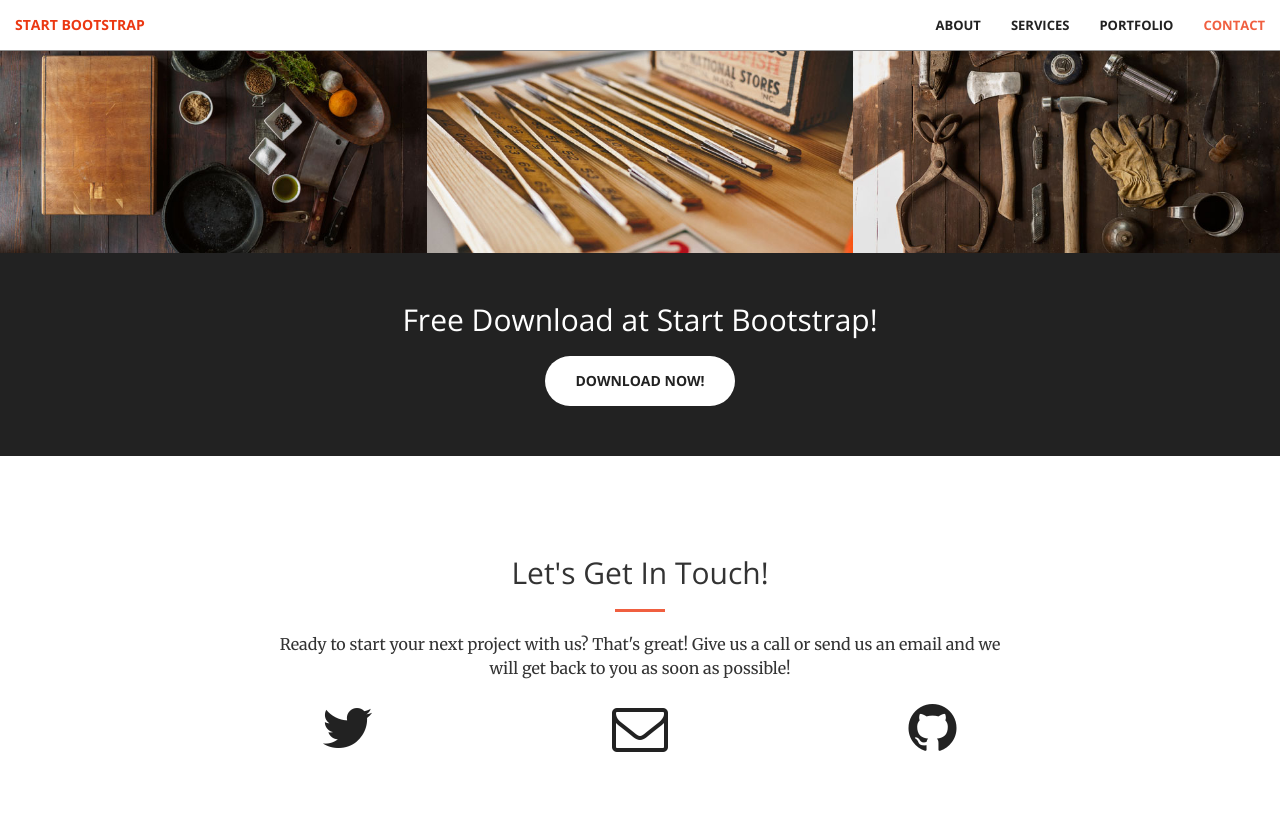
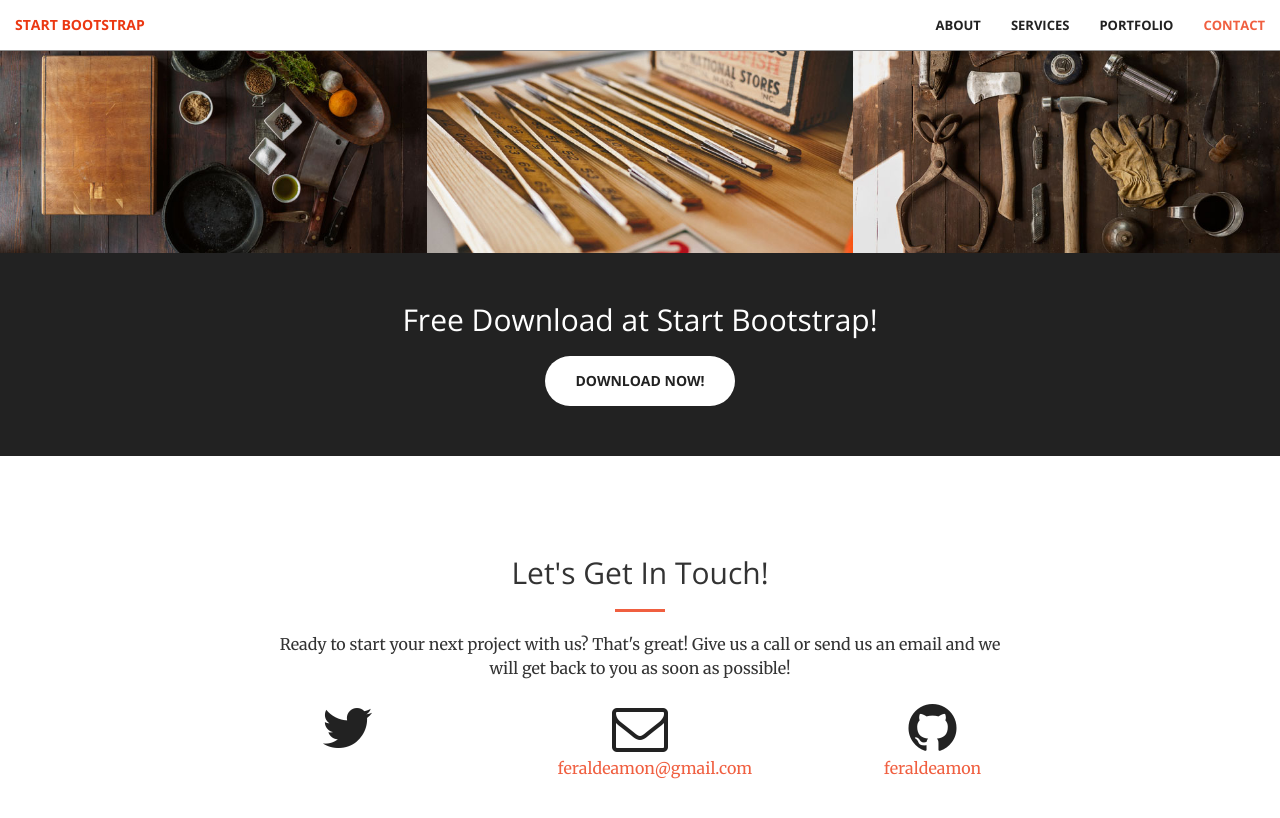
Before and after one commit to feraldeamon/feraldeamon.github.io, a Jekyll site: the page built from index.html, in a window 1280 px wide and 900 px high, scrolled down 1981 px. Shown: the top 818 px of the window. Built offline with Jekyll 4.4.1, drawn with Linux system fonts in a browser that asks for light colours.

Commit message:
add to config

```diff
--- a/_config.yml
+++ b/_config.yml
@@ -1,12 +1,11 @@
 # Site settings
-title:
-email:
+title: Feral Deamon
+email: feraldeamon@gmail.com
 description: > # this means to ignore newlines until "baseurl:"
 baseurl: "" # the subpath of your site, e.g. /blog/
-url: "" # the base hostname & protocol for your site
+url: "feraldeamon.github.io" # the base hostname & protocol for your site
 
-twitter_username:
-github_username:
+github_username: feraldeamon
 
 # Build settings
 markdown: kramdown
```
